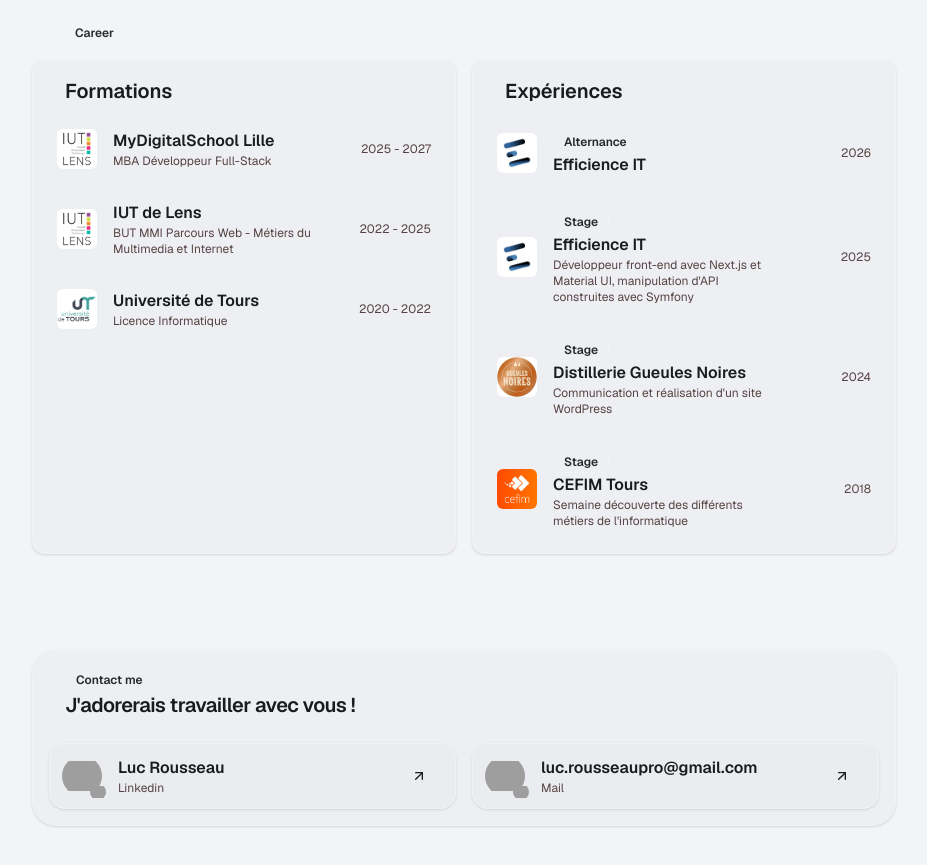
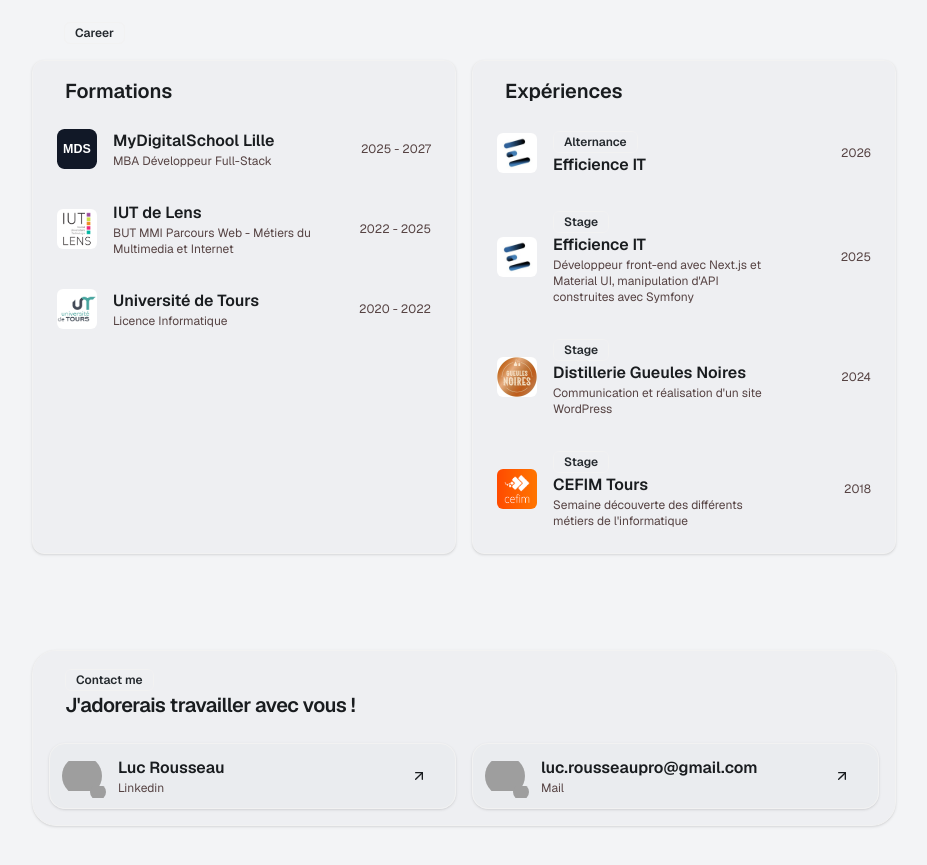
Before and after one commit to lucrousseau21/portfolio, a Next.js app: page / in a window 1280 px wide. Shown: the part 1720-2585 px from the top of the page, without its empty margins (176-1103 px from the left). Built offline with nearby package versions, Linux system fonts and the light colour scheme; grey boxes are pictures that could not be loaded; a web font is replaced by a local one.

Commit message:
Add MyDigitalSchool logo asset reference

```diff
--- a/app/_components/StatusSection.tsx
+++ b/app/_components/StatusSection.tsx
@@ -85,7 +85,7 @@ export const Status = () => {
 
 const FORMATION: FormationProps[] = [
   {
-    image: "images/logo_iut_lens.png",
+    image: "images/logo_mydigitalschool.svg",
     title: "MyDigitalSchool Lille",
     role: "MBA Développeur Full-Stack",
     date: "2025 - 2027",
```
Also changed, not shown: public/images/logo_mydigitalschool.svg (added).
